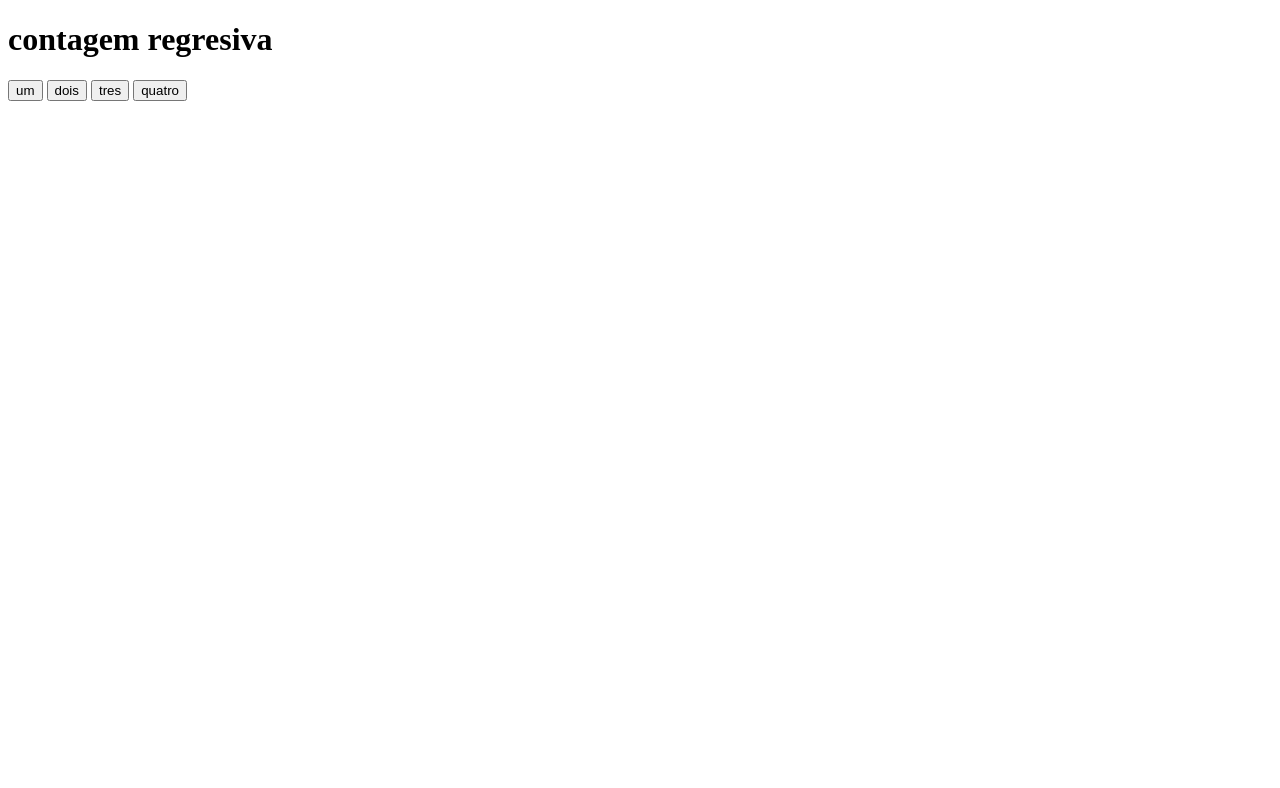
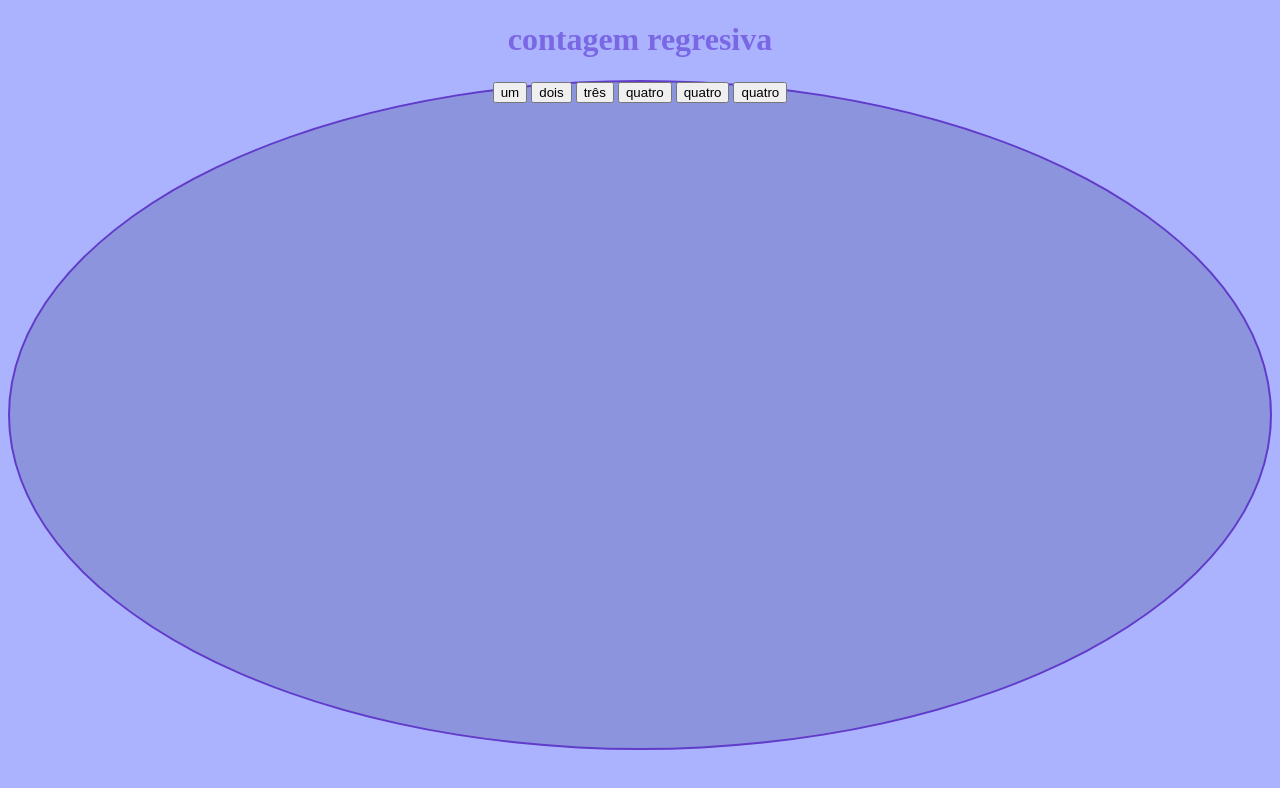
Before and after one commit to JuliaUrnau/menu, a plain HTML site: page index.html in a window 1280 px wide. Drawn offline with Linux system fonts and the light colour scheme.

Commit message:
Add files via upload

```diff
--- a/index.html
+++ b/index.html
@@ -3,17 +3,18 @@
 <head>
     <meta charset="UTF-8">
     <meta name="viewport" content="width=device-width, initial-scale=1.0">
-    <title>naoseiporranenhumadesdeocomecodoanopassado</title>
-    <link rel="styleheet" href="style.css">
+    <title>naoseinada</title>
+    <link rel="stylesheet" href="style.css">
 </head>
 <body>
     <h1>contagem regresiva</h1>
-    <section class="pricipal">
+    <section class="principal">
         <button id="um">um</button>
         <button id="dois">dois</button>
-        <button id="tres">tres</button>
+        <button id="três">três</button>
         <button id="quatro">quatro</button>
+        <button id="cinco">quatro</button>
+        <button id="seis">quatro</button>
     </section>
-
 </body>
 </html>
--- a/style.css
+++ b/style.css
@@ -1,21 +1,21 @@
 :root{
-    --cor_comeco: rgb(116, 116, 235);
-    --cor_meio: rgb(173, 85, 173);
-    --cor_fim: rgb(3, 135, 158);
+    --cor_onze: rgb(171, 179, 255);
+    --cor_doze: rgb(122, 103, 228);
 }
 body{
-    background-color: var(--cor_comeco);
+    background-color: var(--cor_onze);
 }
 h1{
-    color: var(--cor_meio)
+    color: var(--cor_doze);
+    text-align: center;
 }
 .principal{
-    border; solid grey 1px;
+    border: solid rgb(97, 59, 202) 2px;
     text-align: center;
-    height: 333px;
-    width: 333px;
-    border-radius: 11%;
+    height: 666px;
+    border-radius: 50%;
+    background-color: rgb(140, 148, 221);
 }
-button{
+.button{
     text-align: center;
 }
```
